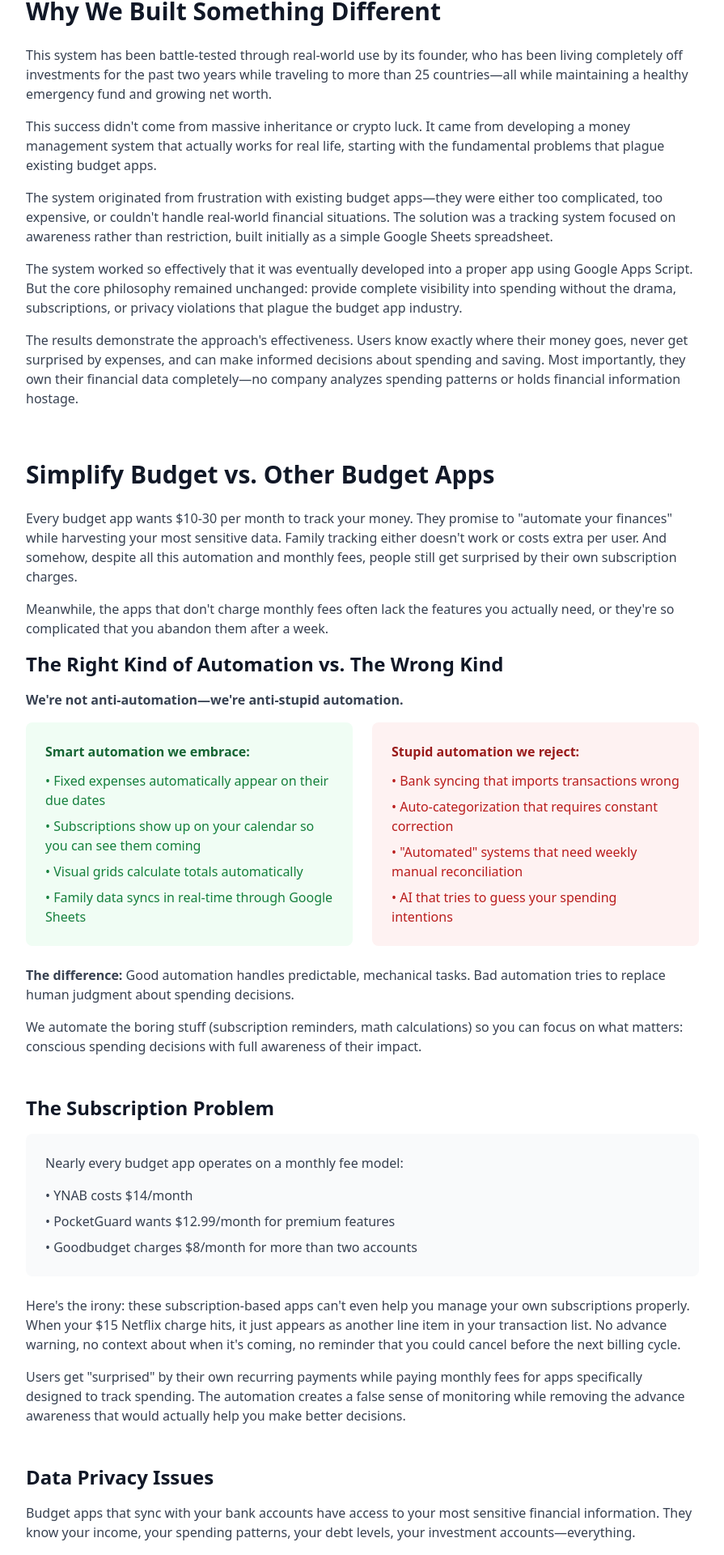
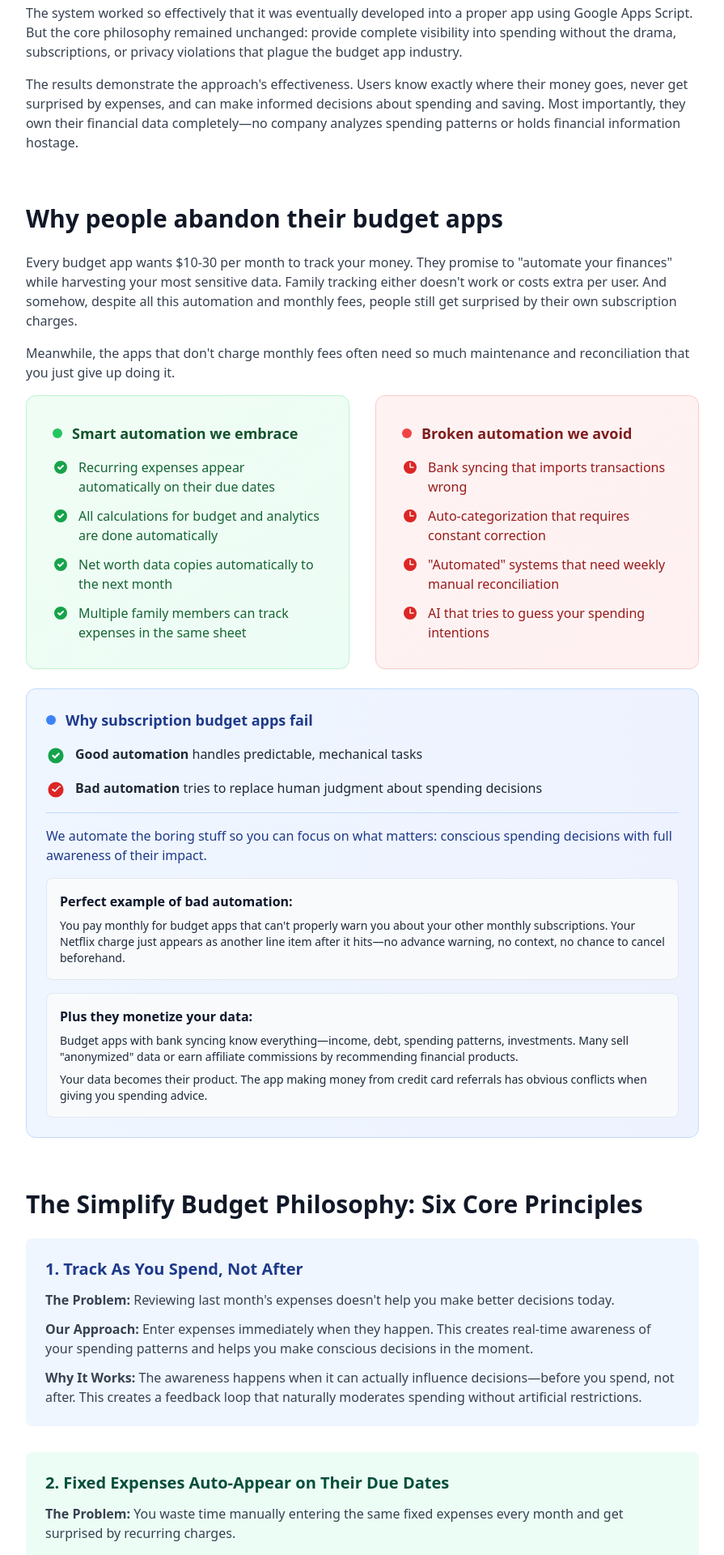
Before and after one commit to serdarsalim/personalfinance, a Next.js app: page /why-manual-tracking in a window 1280 px wide. Shown: the part 608-2528 px from the top of the page at 81% size, without its empty margins (192-1087 px from the left). Built offline with nearby package versions, Linux system fonts and the light colour scheme.

Commit message:
fixing why-manual-tracking page further

```diff
--- a/src/app/how-it-works/page.tsx
+++ b/src/app/how-it-works/page.tsx
@@ -44,7 +44,7 @@ const HowItWorksContent = () => (
     <section className="bg-white pt-24 pb-8">
       <div className="max-w-4xl mx-auto px-4 sm:px-6 lg:px-8">
         <div className="text-center">
-          <h1 className="text-4xl sm:text-5xl font-bold mb-6 bg-clip-text text-transparent bg-gradient-to-r from-blue-600 to-emerald-600">
+          <h1 className="text-4xl sm:text-5xl font-bold mb-6 bg-clip-text text-transparent bg-gradient-to-r from-blue-600 to-emerald-600 leading-tight pb-2">
             How Simplify Budget Actually Works
           </h1>
           <div className="text-xl text-gray-600 mb-8">
--- a/src/app/why-manual-tracking/PhilosophyClient.tsx
+++ b/src/app/why-manual-tracking/PhilosophyClient.tsx
@@ -8,9 +8,8 @@ const PhilosophyClient = () => {
   const [showSidebar, setShowSidebar] = useState(true);
 
   const sections = [
-    { id: 'introduction', title: 'Introduction' },
-    { id: 'my-story', title: 'Why It Works' },
-    { id: 'why-apps-fail', title: 'Why Apps Fail' },
+    { id: 'introduction', title: 'Why Simplify?' },
+    { id: 'why-apps-fail', title: 'Why Apps Get Abandoned' },
     { id: 'philosophy', title: 'Our Philosophy' },
     { id: 'the-app', title: 'The App' },
     { id: 'results', title: 'Results' },
--- a/src/app/why-manual-tracking/page.tsx
+++ b/src/app/why-manual-tracking/page.tsx
@@ -44,8 +44,8 @@ const ArticleContent = () => (
     <section className="bg-white pt-24 pb-8">
       <div className="max-w-4xl mx-auto px-4 sm:px-6 lg:px-8">
         <div className="text-center">
-          <h1 className="text-4xl sm:text-5xl font-bold mb-6 bg-clip-text text-transparent bg-gradient-to-r from-blue-600 to-emerald-600">
-            Why Budget Apps Don't Work (And What Does)
+          <h1 className="text-4xl sm:text-5xl font-bold mb-6 bg-clip-text text-transparent bg-gradient-to-r from-blue-600 to-emerald-600 leading-tight pb-2">
+            Let us tell you about Simplify Budget
           </h1>
         </div>
       </div>
@@ -62,31 +62,15 @@ const ArticleContent = () => (
 
         {/* Introduction */}
         <section id="introduction" className="mb-16">
-          <h2 className="text-3xl font-bold mb-6 text-gray-900">Introduction</h2>
-
-          <p className="text-gray-700 mb-4">
-            The budget app market is filled with expensive subscription services that don't solve the core problem. After analyzing why existing solutions fail, we built a system that actually works. Users have achieved financial independence, traveled extensively, and built substantial emergency funds—all while using a system that costs nothing per month and keeps financial data completely private.
-          </p>
-
-          <p className="text-gray-700 mb-4">
-            Here's where most budget apps fall short, and how a different approach to money tracking can change your financial life.
-          </p>
-        </section>
-
-        {/* Why This System Works */}
-        <section id="my-story" className="mb-16">
           <h2 className="text-3xl font-bold mb-6 text-gray-900">Why We Built Something Different</h2>
 
           <p className="text-gray-700 mb-4">
-            This system has been battle-tested through real-world use by its founder, who has been living completely off investments for the past two years while traveling to more than 25 countries—all while maintaining a healthy emergency fund and growing net worth.
+            Most budget apps didn't work for us. They were either too expensive, too complicated, or required giving up control of our financial data. So we built something different—a system that has helped users achieve financial independence, travel extensively, and build substantial emergency funds, all while costing nothing per month and keeping financial data completely private.
           </p>
 
-          <p className="text-gray-700 mb-4">
-            This success didn't come from massive inheritance or crypto luck. It came from developing a money management system that actually works for real life, starting with the fundamental problems that plague existing budget apps.
-          </p>
 
           <p className="text-gray-700 mb-4">
-            The system originated from frustration with existing budget apps—they were either too complicated, too expensive, or couldn't handle real-world financial situations. The solution was a tracking system focused on awareness rather than restriction, built initially as a simple Google Sheets spreadsheet.
+            We started with a simple Google Sheets spreadsheet focused on awareness rather than restriction. But this isn't just a budget tracker—it helps you track net worth, subscriptions, and income over the long term and analyze your financial patterns over time. Most spreadsheet alternatives focus on one month only, so you can never see how you're actually doing over time.
           </p>
 
           <p className="text-gray-700 mb-4">
@@ -100,118 +84,137 @@ const ArticleContent = () => (
 
         {/* Why Apps Fail */}
         <section id="why-apps-fail" className="mb-16">
-          <h2 className="text-3xl font-bold mb-6 text-gray-900">Simplify Budget vs. Other Budget Apps</h2>
+          <h2 className="text-3xl font-bold mb-6 text-gray-900">Why people abandon their budget apps</h2>
 
           <p className="text-gray-700 mb-4">
             Every budget app wants $10-30 per month to track your money. They promise to "automate your finances" while harvesting your most sensitive data. Family tracking either doesn't work or costs extra per user. And somehow, despite all this automation and monthly fees, people still get surprised by their own subscription charges.
           </p>
 
           <p className="text-gray-700 mb-4">
-            Meanwhile, the apps that don't charge monthly fees often lack the features you actually need, or they're so complicated that you abandon them after a week.
+            Meanwhile, the apps that don't charge monthly fees often need so much maintenance and reconciliation that you just give up doing it.
           </p>
+
 
           {/* The Right Kind of Automation */}
           <div className="mb-12">
-            <h3 className="text-2xl font-bold mb-4 text-gray-900">The Right Kind of Automation vs. The Wrong Kind</h3>
 
-            <p className="text-gray-700 mb-4 font-semibold">
-              We're not anti-automation—we're anti-stupid automation.
-            </p>
 
-            <div className="grid md:grid-cols-2 gap-6 mb-6">
-              <div className="bg-green-50 p-6 rounded-lg">
-                <h4 className="font-bold text-green-800 mb-3">Smart automation we embrace:</h4>
-                <ul className="space-y-2 text-green-700">
-                  <li>• Fixed expenses automatically appear on their due dates</li>
-                  <li>• Subscriptions show up on your calendar so you can see them coming</li>
-                  <li>• Visual grids calculate totals automatically</li>
-                  <li>• Family data syncs in real-time through Google Sheets</li>
+            <div className="grid md:grid-cols-2 gap-8 mb-6">
+              <div className="bg-gradient-to-br from-green-50 to-emerald-50 border border-green-200 p-8 rounded-xl shadow-sm">
+                <div className="flex items-center mb-4">
+                  <div className="w-3 h-3 bg-green-500 rounded-full mr-3"></div>
+                  <h4 className="font-bold text-green-900 text-lg">Smart automation we embrace</h4>
+                </div>
+                <ul className="space-y-3">
+                  <li className="flex items-start text-green-800">
+                    <svg className="w-5 h-5 text-green-600 mr-3 mt-0.5 flex-shrink-0" fill="currentColor" viewBox="0 0 20 20">
+                      <path fillRule="evenodd" d="M10 18a8 8 0 100-16 8 8 0 000 16zm3.707-9.293a1 1 0 00-1.414-1.414L9 10.586 7.707 9.293a1 1 0 00-1.414 1.414l2 2a1 1 0 001.414 0l4-4z" clipRule="evenodd" />
+                    </svg>
+                    Recurring expenses appear automatically on their due dates
+                  </li>
+                  <li className="flex items-start text-green-800">
+                    <svg className="w-5 h-5 text-green-600 mr-3 mt-0.5 flex-shrink-0" fill="currentColor" viewBox="0 0 20 20">
+                      <path fillRule="evenodd" d="M10 18a8 8 0 100-16 8 8 0 000 16zm3.707-9.293a1 1 0 00-1.414-1.414L9 10.586 7.707 9.293a1 1 0 00-1.414 1.414l2 2a1 1 0 001.414 0l4-4z" clipRule="evenodd" />
+                    </svg>
+                    All calculations for budget and analytics are done automatically
+                  </li>
+                  <li className="flex items-start text-green-800">
+                    <svg className="w-5 h-5 text-green-600 mr-3 mt-0.5 flex-shrink-0" fill="currentColor" viewBox="0 0 20 20">
+                      <path fillRule="evenodd" d="M10 18a8 8 0 100-16 8 8 0 000 16zm3.707-9.293a1 1 0 00-1.414-1.414L9 10.586 7.707 9.293a1 1 0 00-1.414 1.414l2 2a1 1 0 001.414 0l4-4z" clipRule="evenodd" />
+                    </svg>
+                    Net worth data copies automatically to the next month
+                  </li>
+                  <li className="flex items-start text-green-800">
+                    <svg className="w-5 h-5 text-green-600 mr-3 mt-0.5 flex-shrink-0" fill="currentColor" viewBox="0 0 20 20">
+                      <path fillRule="evenodd" d="M10 18a8 8 0 100-16 8 8 0 000 16zm3.707-9.293a1 1 0 00-1.414-1.414L9 10.586 7.707 9.293a1 1 0 00-1.414 1.414l2 2a1 1 0 001.414 0l4-4z" clipRule="evenodd" />
+                    </svg>
+                    Multiple family members can track expenses in the same sheet
+                  </li>
                 </ul>
               </div>
 
-              <div className="bg-red-50 p-6 rounded-lg">
-                <h4 className="font-bold text-red-800 mb-3">Stupid automation we reject:</h4>
-                <ul className="space-y-2 text-red-700">
-                  <li>• Bank syncing that imports transactions wrong</li>
-                  <li>• Auto-categorization that requires constant correction</li>
-                  <li>• "Automated" systems that need weekly manual reconciliation</li>
-                  <li>• AI that tries to guess your spending intentions</li>
+              <div className="bg-gradient-to-br from-red-50 to-rose-50 border border-red-200 p-8 rounded-xl shadow-sm">
+                <div className="flex items-center mb-4">
+                  <div className="w-3 h-3 bg-red-500 rounded-full mr-3"></div>
+                  <h4 className="font-bold text-red-900 text-lg">Broken automation we avoid</h4>
+                </div>
+                <ul className="space-y-3">
+                  <li className="flex items-start text-red-800">
+                    <svg className="w-5 h-5 text-red-600 mr-3 mt-0.5 flex-shrink-0" fill="currentColor" viewBox="0 0 20 20">
+                      <path fillRule="evenodd" d="M10 18a8 8 0 100-16 8 8 0 000 16zm.75-13a.75.75 0 00-1.5 0v5c0 .414.336.75.75.75h4a.75.75 0 000-1.5h-3.25V5z" clipRule="evenodd" />
+                    </svg>
+                    Bank syncing that imports transactions wrong
+                  </li>
+                  <li className="flex items-start text-red-800">
+                    <svg className="w-5 h-5 text-red-600 mr-3 mt-0.5 flex-shrink-0" fill="currentColor" viewBox="0 0 20 20">
+                      <path fillRule="evenodd" d="M10 18a8 8 0 100-16 8 8 0 000 16zm.75-13a.75.75 0 00-1.5 0v5c0 .414.336.75.75.75h4a.75.75 0 000-1.5h-3.25V5z" clipRule="evenodd" />
+                    </svg>
+                    Auto-categorization that requires constant correction
+                  </li>
+                  <li className="flex items-start text-red-800">
+                    <svg className="w-5 h-5 text-red-600 mr-3 mt-0.5 flex-shrink-0" fill="currentColor" viewBox="0 0 20 20">
+                      <path fillRule="evenodd" d="M10 18a8 8 0 100-16 8 8 0 000 16zm.75-13a.75.75 0 00-1.5 0v5c0 .414.336.75.75.75h4a.75.75 0 000-1.5h-3.25V5z" clipRule="evenodd" />
+                    </svg>
+                    "Automated" systems that need weekly manual reconciliation
+                  </li>
+                  <li className="flex items-start text-red-800">
+                    <svg className="w-5 h-5 text-red-600 mr-3 mt-0.5 flex-shrink-0" fill="currentColor" viewBox="0 0 20 20">
+                      <path fillRule="evenodd" d="M10 18a8 8 0 100-16 8 8 0 000 16zm.75-13a.75.75 0 00-1.5 0v5c0 .414.336.75.75.75h4a.75.75 0 000-1.5h-3.25V5z" clipRule="evenodd" />
+                    </svg>
+                    AI that tries to guess your spending intentions
+                  </li>
                 </ul>
               </div>
             </div>
 
-            <p className="text-gray-700 mb-4">
-              <strong>The difference:</strong> Good automation handles predictable, mechanical tasks. Bad automation tries to replace human judgment about spending decisions.
-            </p>
-
-            <p className="text-gray-700 mb-4">
-              We automate the boring stuff (subscription reminders, math calculations) so you can focus on what matters: conscious spending decisions with full awareness of their impact.
-            </p>
-          </div>
-
-          {/* The Subscription Problem */}
-          <div className="mb-12">
-            <h3 className="text-2xl font-bold mb-4 text-gray-900">The Subscription Problem</h3>
-
-            <div className="bg-gray-50 p-6 rounded-lg mb-6">
-              <p className="text-gray-700 mb-4">
-                Nearly every budget app operates on a monthly fee model:
-              </p>
-              <ul className="space-y-2 text-gray-700">
-                <li>• YNAB costs $14/month</li>
-                <li>• PocketGuard wants $12.99/month for premium features</li>
-                <li>• Goodbudget charges $8/month for more than two accounts</li>
-              </ul>
+            <div className="bg-gradient-to-r from-blue-50 to-indigo-50 border border-blue-200 p-6 rounded-xl">
+              <div className="flex items-center mb-4">
+                <div className="w-3 h-3 bg-blue-500 rounded-full mr-3"></div>
+                <h4 className="font-bold text-blue-900 text-lg">Why subscription budget apps fail</h4>
+              </div>
+              <div className="space-y-4">
+                <div className="flex items-start">
+                  <svg className="w-6 h-6 text-green-600 mr-3 mt-0.5 flex-shrink-0" fill="currentColor" viewBox="0 0 20 20">
+                    <path fillRule="evenodd" d="M10 18a8 8 0 100-16 8 8 0 000 16zm3.707-9.293a1 1 0 00-1.414-1.414L9 10.586 7.707 9.293a1 1 0 00-1.414 1.414l2 2a1 1 0 001.414 0l4-4z" clipRule="evenodd" />
+                  </svg>
+                  <p className="text-gray-800">
+                    <strong>Good automation</strong> handles predictable, mechanical tasks
+                  </p>
+                </div>
+                <div className="flex items-start">
+                  <svg className="w-6 h-6 text-red-600 mr-3 mt-0.5 flex-shrink-0" fill="currentColor" viewBox="0 0 20 20">
+                    <path fillRule="evenodd" d="M10 18a8 8 0 100-16 8 8 0 000 16zm4.707-10.293a1 1 0 00-1.414-1.414L9 10.586 7.707 9.293a1 1 0 00-1.414 1.414L9 12.414l4.293-4.293a1 1 0 000-1.414z" clipRule="evenodd" />
+                  </svg>
+                  <p className="text-gray-800">
+                    <strong>Bad automation</strong> tries to replace human judgment about spending decisions
+                  </p>
+                </div>
+                <div className="mt-6 pt-4 border-t border-blue-200">
+                  <p className="text-blue-900 font-medium mb-4">
+                    We automate the boring stuff so you can focus on what matters: conscious spending decisions with full awareness of their impact.
+                  </p>
+                  <div className="bg-slate-50 border border-slate-200 p-4 rounded-lg mb-4">
+                    <h5 className="font-bold text-slate-900 mb-2">Perfect example of bad automation:</h5>
+                    <p className="text-slate-800 text-sm">
+                      You pay monthly for budget apps that can't properly warn you about your other monthly subscriptions. Your Netflix charge just appears as another line item after it hits—no advance warning, no context, no chance to cancel beforehand.
+                    </p>
+                  </div>
+                  <div className="bg-slate-50 border border-slate-200 p-4 rounded-lg">
+                    <h5 className="font-bold text-slate-900 mb-2">Plus they monetize your data:</h5>
+                    <p className="text-slate-800 text-sm mb-2">
+                      Budget apps with bank syncing know everything—income, debt, spending patterns, investments. Many sell "anonymized" data or earn affiliate commissions by recommending financial products.
+                    </p>
+                    <p className="text-slate-800 text-sm">
+                      Your data becomes their product. The app making money from credit card referrals has obvious conflicts when giving you spending advice.
+                    </p>
+                  </div>
+                </div>
+              </div>
             </div>
-
-            <p className="text-gray-700 mb-4">
-              Here's the irony: these subscription-based apps can't even help you manage your own subscriptions properly. When your $15 Netflix charge hits, it just appears as another line item in your transaction list. No advance warning, no context about when it's coming, no reminder that you could cancel before the next billing cycle.
-            </p>
-
-            <p className="text-gray-700 mb-4">
-              Users get "surprised" by their own recurring payments while paying monthly fees for apps specifically designed to track spending. The automation creates a false sense of monitoring while removing the advance awareness that would actually help you make better decisions.
-            </p>
 
 
           </div>
 
-          {/* The Privacy Nightmare */}
-          <div className="mb-12">
-            <h3 className="text-2xl font-bold mb-4 text-gray-900">Data Privacy Issues</h3>
-
-            <p className="text-gray-700 mb-4">
-              Budget apps that sync with your bank accounts have access to your most sensitive financial information. They know your income, your spending patterns, your debt levels, your investment accounts—everything.
-            </p>
-
-            <p className="text-gray-700 mb-4">
-              Many of these companies explicitly state in their privacy policies that they analyze and sell anonymized spending data. Even when they don't sell it directly, they use your information to target financial product recommendations, earning affiliate commissions when you sign up for credit cards or loans they suggest.
-            </p>
-
-            <p className="text-gray-700 mb-4">
-              Your financial data becomes a product being monetized by companies whose interests may not align with yours. The "free" budget app that makes money selling your data to credit card companies has obvious conflicts of interest when it comes to spending recommendations.
-            </p>
-          </div>
-
-          {/* The Category Prison */}
-          <div className="mb-12">
-            <h3 className="text-2xl font-bold mb-4 text-gray-900">Rigid Category Systems</h3>
-
-            <p className="text-gray-700 mb-4">
-              Traditional budget apps force you into rigid category systems that don't match real life. You set a $300 dining budget, spend $350, and get guilt-inducing notifications about "overspending."
-            </p>
-
-            <p className="text-gray-700 mb-4">
-              But money is fungible. If you spend $50 more on dining and $50 less on entertainment, your overall financial position is identical. The artificial category limits create unnecessary stress and complexity.
-            </p>
-
-            <p className="text-gray-700 mb-4">
-              Worse, these systems encourage mental gymnastics about moving money between artificial buckets. You "raid" your vacation fund for an emergency, then feel guilty about it, even though it's all the same pile of money.
-            </p>
-
-            <p className="text-gray-700 mb-4">
-              The envelope budgeting method worked when people literally used cash envelopes. In a digital world with credit cards and variable expenses, it creates more anxiety than insight.
-            </p>
-          </div>
         </section>
 
         {/* The Simplify Budget Philosophy */}
```
